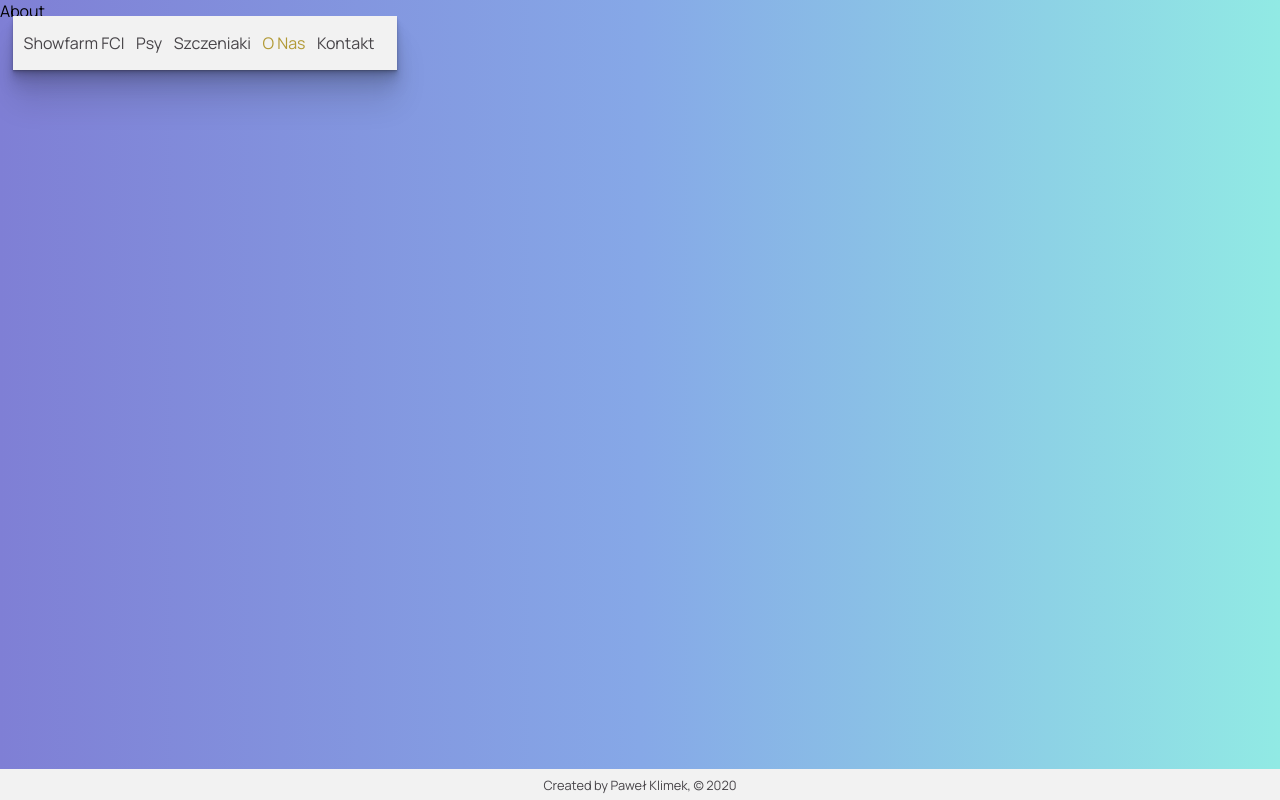
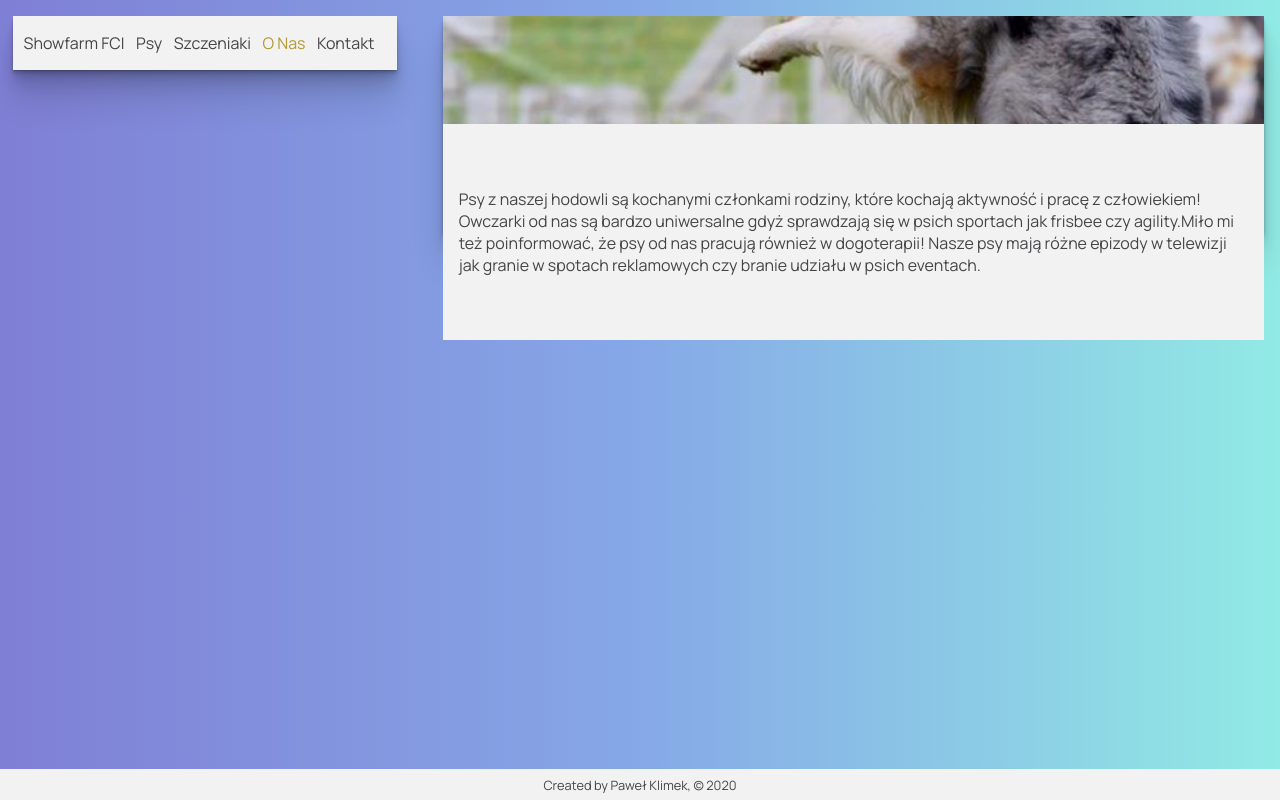
Before and after one commit to pawelklimek/showfarm-fci, a Gatsby site: page /about in a window 1280 px wide. Built offline with nearby package versions, Linux system fonts and the light colour scheme; Gatsby itself is replaced by a stand-in of ours.

Commit message:
refactor card

```diff
--- /dev/null
+++ b/src/components/cards/card-shared.js
@@ -0,0 +1,7 @@
+import React from 'React';
+import styled from "styled-components";
+
+export const CardWrapper = styled.div`
+  flex: 2;
+  display: flex;
+`;
--- /dev/null
+++ b/src/components/cards/cardTreeParts.js
@@ -0,0 +1,76 @@
+import React from 'React';
+import styled from "styled-components";
+import {theme} from "static/layout/theme";
+import {CardWrapper} from "./card-shared";
+
+
+const CardStyle = styled.div`
+  flex: 1;
+  display: flex;
+  flex-direction: row;
+  margin: 1rem 1rem;
+  ${theme.effects.animation.entranceRight};
+  box-shadow: ${theme.effects.shadow};
+`;
+
+const Left = styled.div`
+  display: flex;
+  background-color: red;
+`;
+
+const Right = styled.div`
+background-color: rebeccapurple;
+  display: flex;
+  flex-direction: column;
+`;
+
+const TopText = styled.div`
+  flex: 1;
+  display: flex;
+  flex-direction: column;
+  justify-content: center;
+  background-color: ${theme.colors.backgroundColor};
+  padding: 4rem 1rem;
+`;
+
+const Description = styled.div`
+  color:  ${theme.colors.fontColorGray};
+  white-space: pre-wrap;
+`;
+
+const BigImg = styled.div`
+  flex: 0 0 50%;
+  background-position: 50% 50%;
+  background-image: url(${({imgUrl}) => imgUrl});
+  background-size: cover;
+  background-repeat: no-repeat;
+`;
+
+
+const SmallImg = styled.div`
+  flex: 0 0 50%;
+  background-position: 50% 50%;
+  background-image: url(${({imgUrl}) => imgUrl});
+  background-size: cover;
+  background-repeat: no-repeat;
+`;
+
+const CardTreeParts = (props) => {
+    return (
+        <CardWrapper>
+            <CardStyle>
+                <Left>
+                    <BigImg imgUrl={props.smallImg}/>
+                </Left>
+                <Right>
+                    <SmallImg imgUrl={props.bigImg}/>
+                    <TopText>
+                        <Description>{props.description}</Description>
+                    </TopText>
+                </Right>
+            </CardStyle>
+        </CardWrapper>
+    )
+};
+
+export default CardTreeParts;
--- a/src/pages/about.js
+++ b/src/pages/about.js
@@ -1,11 +1,29 @@
 import React from "react"
 import Layout from "static/layout/layout";
+import CardTreeParts from "../components/cards/cardTreeParts";
+import styled from "styled-components";
+import cardOneBig from "static/images/about/card-1-big.jpg"
+import cardOneSmall from "static/images/about/card-1-small.jpg"
+
+const Space = styled.div`
+flex: ${({flexSize}) => flexSize};
+`;
+
+const AboutWrapper = styled.div`
+  display: flex;
+  flex-direction: row;
+`;
 
 const AboutPage = () => {
     return (
         <div>
             <Layout>
-                About
+                <AboutWrapper>
+                    <Space flexSize={1}/>
+                    <CardTreeParts smallImg={cardOneSmall}
+                                   bigImg={cardOneBig}
+                                   description={`Psy z naszej hodowli są kochanymi członkami rodziny, które kochają aktywność i pracę z człowiekiem! Owczarki od nas są bardzo uniwersalne gdyż sprawdzają się w psich sportach jak frisbee czy agility.Miło mi też poinformować, że psy od nas pracują również w dogoterapii! Nasze psy mają różne epizody w telewizji jak granie w spotach reklamowych czy branie udziału w psich eventach.`}/>
+                </AboutWrapper>
             </Layout>
         </div>
     )
--- a/src/pages/dogs.js
+++ b/src/pages/dogs.js
@@ -1,22 +1,20 @@
 import React from "react"
 import Layout from "static/layout/layout";
-import CardFourParts from "src/components/card/cardFourParts";
+import CardFourParts from "src/components/cards/cardFourParts";
 import {Dogs} from "static/dogs";
 import DogScrollNavi from "src/components/dog-scroll-navi/dog-scroll-navi";
 import styled from "styled-components";
 
+
 const DogCardWrapper = styled.div`
   display: flex;
-
 `;
 
 const Left = styled.div`
   flex: 1;
-
 `;
 const Right = styled.div`
   flex: 2;
-
 `;
 
 const DogsPage = () => {
--- a/src/pages/index.js
+++ b/src/pages/index.js
@@ -5,7 +5,7 @@ import bigImg from "static/images/showfarm/big-img.jpg"
 import topImg from "static/images/showfarm/dogs.jpg"
 import certificationFCI from "static/images/showfarm/FCI.png"
 import certificationZK from "static/images/showfarm/ZK.png"
-import CardFourParts from "../components/card/cardFourParts";
+import CardFourParts from "../components/cards/cardFourParts";
 import {theme} from "../../static/layout/theme";
 
 const PageContent = styled.div`
@@ -46,7 +46,7 @@ const Circle = styled.div`
   height:20vh;
   background-color: ${theme.colors.backgroundColor};
   box-shadow: ${theme.effects.shadow}
-  ${theme.effects.animation.entranceLeft};
+  ${theme.effects.animation.entranceTop};
 `;
 const CertificationLogoWrapper = styled.div`
   flex: 1;
```
Also changed, not shown: src/components/FlexSpace/flexSpace.js (added, +15 -0 lines), src/components/cards/cardFourParts.js (renamed from src/components/card/cardFourParts.js, +2 -8 lines), src/components/cards/cardTwoParts.js (added, +60 -0 lines), src/pages/puppies.js (+18 -5 lines), static/images/about/card-1-big.jpg (added), static/images/about/card-1-small.jpg (added), static/images/puppies/puppies.jpg (added), static/images/showfarm/dogs.jpg (added).
